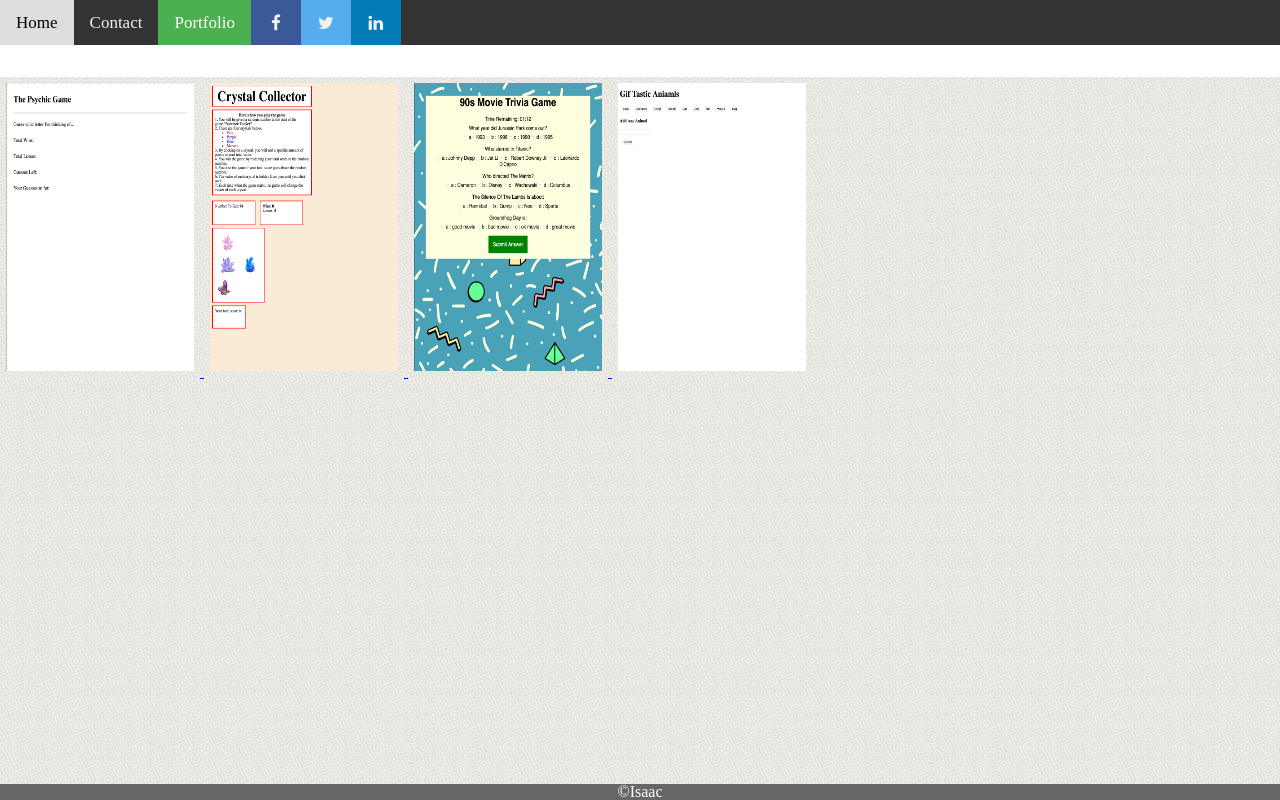
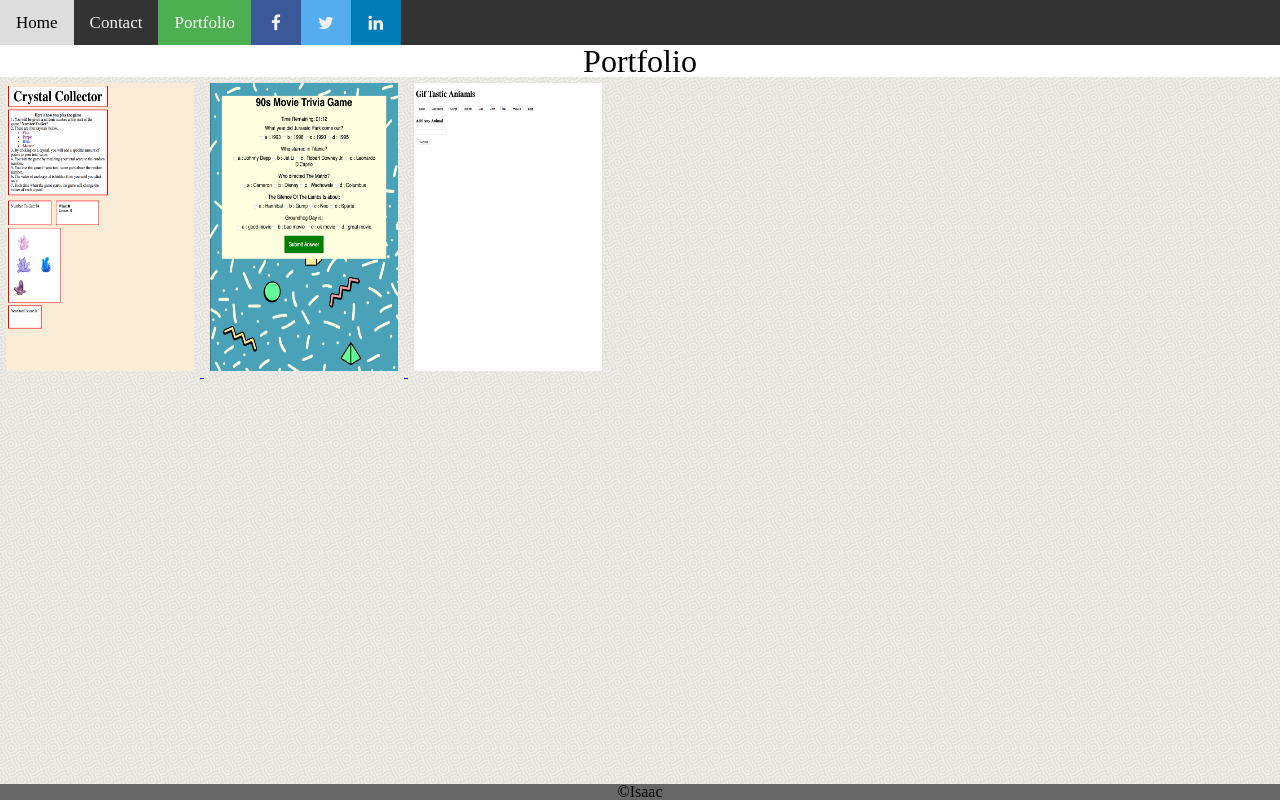
Before and after one commit to Bunnyster43/Isaac-Portfolio, a plain HTML site: page portfolio.html in a window 1280 px wide. Drawn offline with Linux system fonts and the light colour scheme.

Commit message:
initial site files

```diff
--- a/asserts/css/style.css
+++ b/asserts/css/style.css
@@ -270,7 +270,7 @@ html {
   body {
     position: relative;
     margin: 0;
-    color: white;
+    color: Black;
     padding-bottom: 6rem;
     min-height: 100%;
     font-family: "Helvetica Neue", Arial, sans-serif;
--- a/portfolio.html
+++ b/portfolio.html
@@ -50,10 +50,6 @@
 <!-- Classwork and Homework -->
 <section>
 
-<a href="https://bunnyster43.github.io/psychic-game/" target="blank">
-<img src="asserts/image/Screen Shot 2018-05-15 at 5.32.24 PM.png" alt="game" style="padding:6px; width:200px; height:300px; border:0">
-</a>
-
 <a href="https://bunnyster43.github.io/Crystal-Collector/" target="blank">
 <img src="asserts/image/Screen Shot 2018-05-21 at 9.51.49 AM.png" alt="game" style="padding:6px; width:200px; height:300px; border:0">
 </a>
```
